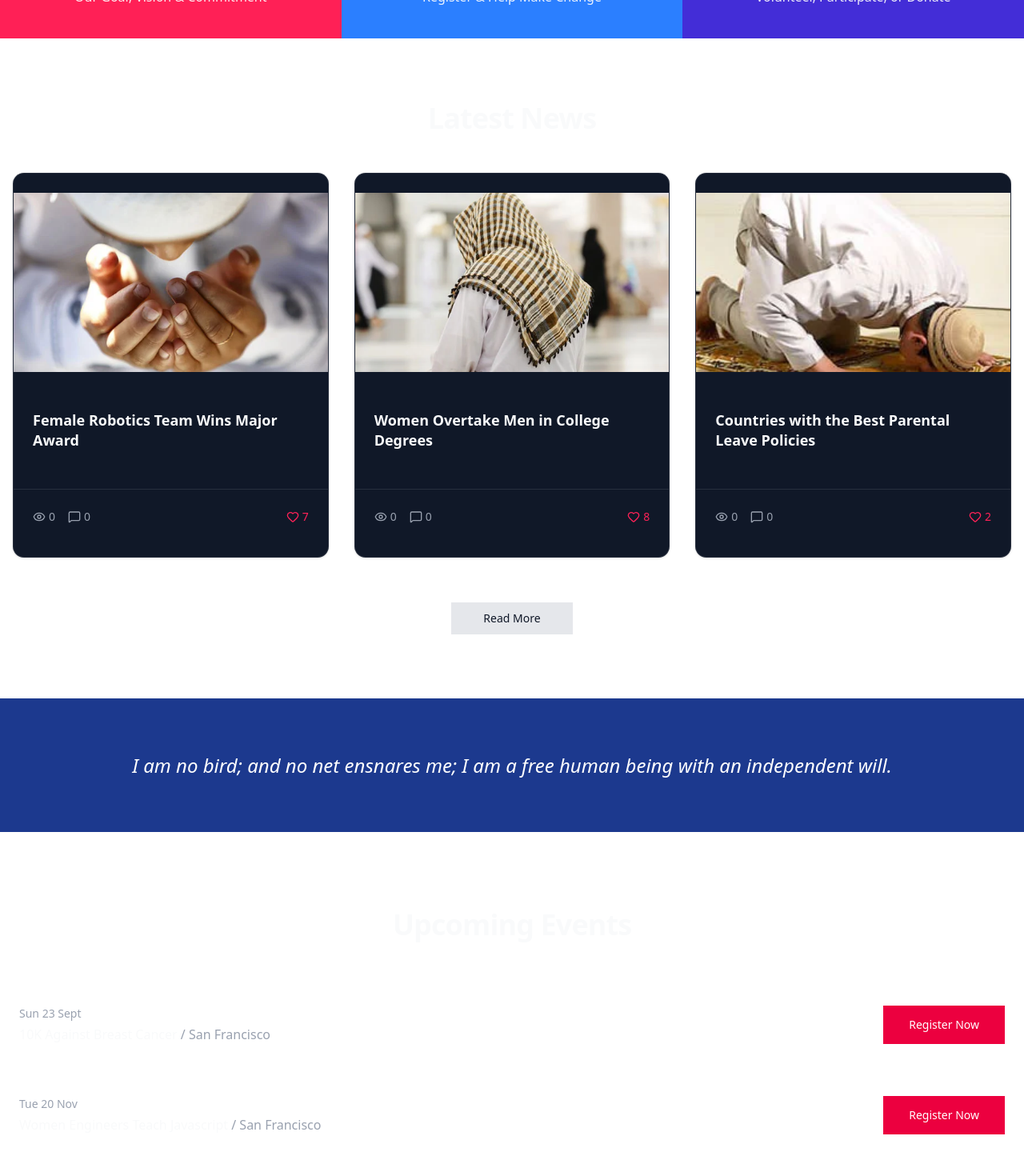
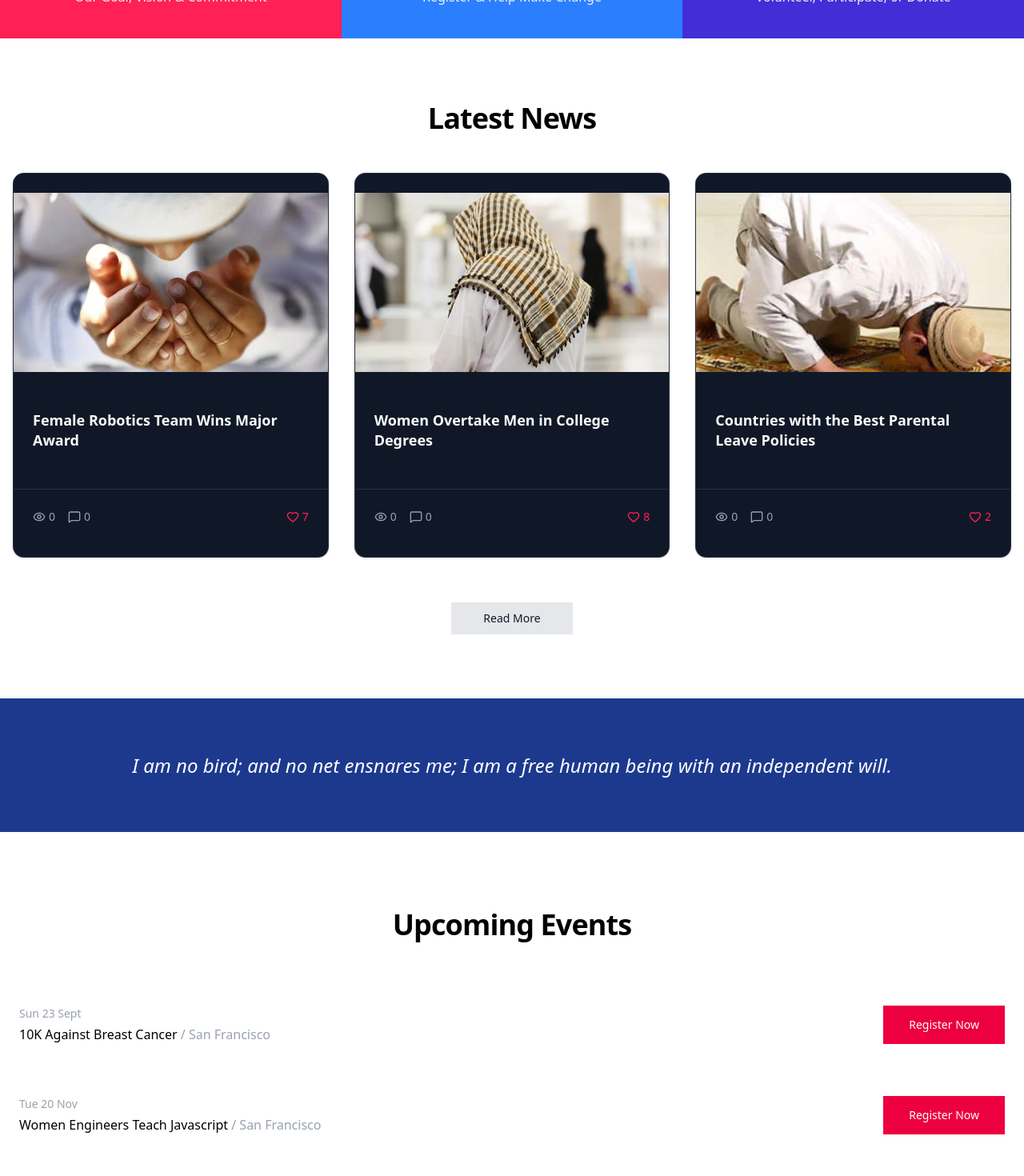
Before and after one commit to Azeez1314/sug-three, a Next.js app: page / in a window 1280 px wide. Shown: the part 960-2430 px from the top of the page at 80% size. Built offline with nearby package versions, Linux system fonts and the light colour scheme.

Commit message:
response XI

```diff
--- a/app/components/hero.tsx
+++ b/app/components/hero.tsx
@@ -122,9 +122,9 @@ export function Hero() {
     </section>
 
     <section className="w-full bg-white py-20">
-<div className="mx-auto max-w-7xl px-4">
+      <div className="mx-auto max-w-7xl px-4">
   {/* Heading */}
-  <h2 className="mb-12 text-center text-4xl font-bold tracking-tight">
+  <h2 className="mb-12 text-center text-4xl font-bold tracking-tight text-black">
     Latest News
   </h2>
 
@@ -177,7 +177,7 @@ export function Hero() {
       Read More
     </Button>
   </div>
-</div>
+      </div>
     </section>
 
     <section className="bg-blue-900 py-16">
@@ -192,7 +192,7 @@ export function Hero() {
     <section className="w-full bg-white py-16 md:py-24">
       <div className="mx-auto max-w-7xl px-4 md:px-6">
         {/* Header */}
-        <h2 className="text-center text-3xl font-semibold tracking-tight md:text-4xl">
+        <h2 className="text-center text-3xl font-semibold tracking-tight md:text-4xl text-black">
           Upcoming Events
         </h2>
 
@@ -200,14 +200,14 @@ export function Hero() {
           {events.map((event, index) => (
             <div
               key={index}
-              className="flex flex-col gap-6 py-8 md:flex-row md:items-center md:justify-between"
+              className="flex flex-col gap-6 py-8 md:flex-row md:items-center md:justify-between text-black"
             >
               {/* Event info */}
               <div>
                 <p className="text-sm text-muted-foreground">
                   {event.date}
                 </p>
-                <p className="mt-1 text-base font-medium">
+                <p className="mt-1 text-base font-medium text-black">
                   {event.title}{" "}
                   <span className="text-muted-foreground">
                     / {event.location}
```
